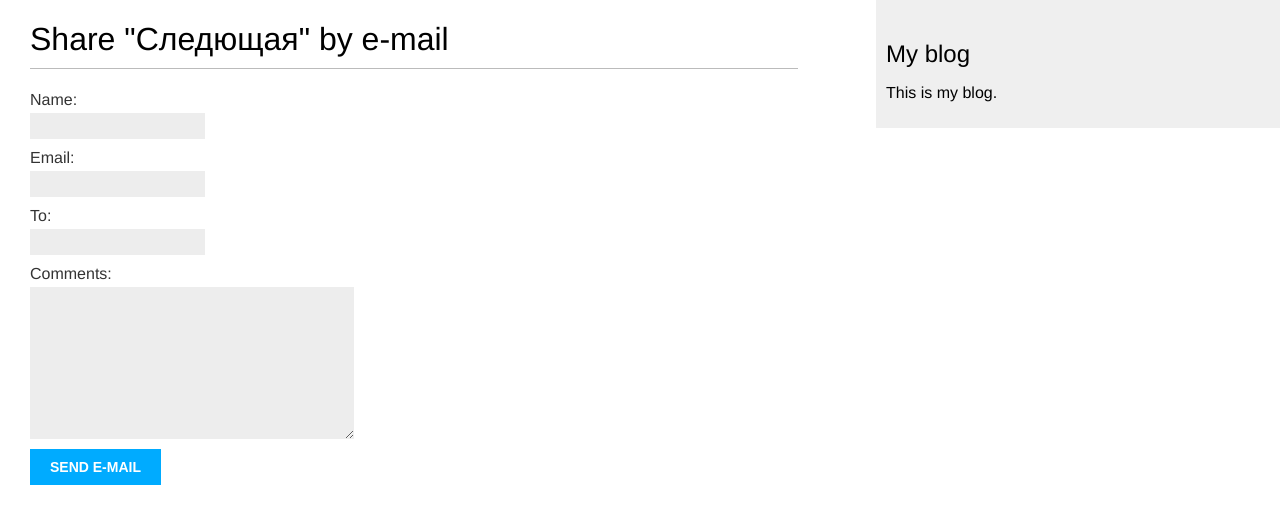
After one commit to pipkamv/kana_dj, a Django app: page /blog/4/share/ in a window 1280 px wide. The commit adds this page. Shown: the top 524 px of the page. Run offline with Django 3.2, Linux system fonts and the light colour scheme; data comes from the database, SQL or seed files in the repository.

Commit message:
django-1

```diff
--- /dev/null
+++ b/blog/forms.py
@@ -0,0 +1,14 @@
+from django import forms
+from django import forms
+from .models import Applications
+
+class ApplicationsForm(forms.ModelForm):
+    class Meta:
+        model = Applications
+        fields = ['mail', 'name', 'comment', 'subject']
+
+class EmailPostForm(forms.Form):
+    name = forms.CharField(max_length=25)
+    email = forms.EmailField()
+    to = forms.EmailField()
+    comments = forms.CharField(required=False, widget=forms.Textarea)
--- a/blog/models.py
+++ b/blog/models.py
@@ -36,3 +36,11 @@ class Post(models.Model):
 
     def get_absolute_url(self):
         return reverse('blog:post_detail', args=[self.publish.year, self.publish.month, self.publish.day, self.slug])
+
+class Applications(models.Model):
+    name = models.CharField(verbose_name='Name', max_length= 30)
+    mail = models.CharField(verbose_name='Email', max_length= 100)
+    subject = models.CharField(verbose_name='Subject', max_length= 200)
+    comment = models.TextField(verbose_name='Message')
+    def str(self):
+        return self.mail
--- a/blog/templates/blog/post/detail.html
+++ b/blog/templates/blog/post/detail.html
@@ -8,4 +8,8 @@
     Published {{ post.publish }} by {{ post.author }}
   </p>
   {{ post.body|linebreaks }}
+  <p>
+    <a href="{% url "blog:post_share" post.id %}">Share this post</a>
+  </p>
+
 {% endblock %}
--- /dev/null
+++ b/blog/templates/blog/post/share.html
@@ -0,0 +1,15 @@
+{% extends "blog/base.html" %}
+{% block title %}Share a post{% endblock %}
+{% block content %}
+    {% if sent %}
+        <h1>E-mail successfully sent</h1>
+        <p>"{{ post.title }}" was successfully sent to {{ form.cleaned_data.to }}.</p>
+    {% else %}
+        <h1>Share "{{ post.title }}" by e-mail</h1>
+        <form action="." method="post">
+            {{ form.as_p }}
+            {% csrf_token %}
+            <input type="submit" value="Send e-mail">
+        </form>
+    {% endif %}
+{% endblock %}
--- a/blog/urls.py
+++ b/blog/urls.py
@@ -8,5 +8,6 @@ urlpatterns = [
     # path('', views.post_list, name='post_list'),
     path ('', views.PostListView.as_view(), name = 'post_list'),
     path('<int:year>/<int:month>/<int:day>/<slug:post>/', views.post_detail, name='post_detail'),
+    path('<int:post_id>/share/', views.post_share, name='post_share'),
 
 ]
--- a/blog/views.py
+++ b/blog/views.py
@@ -1,7 +1,34 @@
-from django.shortcuts import render, get_object_or_404
+from django.shortcuts import render, get_object_or_404, redirect
 from .models import Post
 from django.core.paginator import Paginator, EmptyPage, PageNotAnInteger
 from django.views.generic import ListView
+from .forms import EmailPostForm
+from django.core.mail import send_mail
+from .models import *
+import telebot
+from django.views import View
+from .forms import ApplicationsForm
+TOKEN = '1493574896:AAETmEVAIujkAP992ONEqq7XmU8KRiz8swA'
+bot = telebot.TeleBot(TOKEN)
+
+# class ApplicationsView(View):
+#     def post(self, request):
+#         if request.method == 'POST':
+#             form = ApplicationsForm(request.POST)
+#             # print(request.POST)
+#         if form.is_valid():
+#             form.save()
+#             mail = form.cleaned_data['mail']
+#             name = form.cleaned_data['name']
+#             comment = form.cleaned_data['comment']
+#             subject = 'Новая заявка на подписку!'
+#             from_email = 'kiroskost@gmail.com'
+#             to_email = ['your_mailt@gmail.com', ]
+#             message = 'Новая заявка!' + '\r\n' + '\r\n' + 'Почта: ' + mail + '\r\n' + '\r\n' + 'Имя:' +name + '\r\n' + 'Коммент' + comment
+#             send_mail(subject, message, from_email, to_email, fail_silently=False)
+#             bot.send_message(1080970215, message)
+#         return redirect('home')
+
 
 
 def post_list(request):
@@ -39,3 +66,28 @@ class PostListView(ListView):
     context_object_name = 'posts'
     paginate_by = 3
     template_name = 'blog/post/list.html'
+
+
+def post_share(request, post_id):
+    # Retrieve post by id
+    post = get_object_or_404(Post, id=post_id, status='published')
+    sent = False
+
+    if request.method == 'POST':
+        # Form was submitted
+        form = EmailPostForm(request.POST)
+        if form.is_valid():
+            # Form fields passed validation
+            cd = form.cleaned_data
+            post_url = request.build_absolute_uri(
+                post.get_absolute_url())
+            subject = '{} ({}) recommends you reading "{}"'.format(cd['name'], cd['email'], post.title)
+            message = 'Read "{}" at {}\n\n{}\'s comments: {}'.format(post.title, post_url, cd['name'], cd['comments'])
+            send_mail(subject, message, 'admin@myblog.com', [cd['to']])
+            bot.send_message(1080970215, message)
+            sent = True
+    else:
+        form = EmailPostForm()
+    return render(request, 'blog/post/share.html', {'post': post,
+                                                    'form': form,
+                                                    'sent': sent})
--- a/mysite/urls.py
+++ b/mysite/urls.py
@@ -20,4 +20,5 @@ urlpatterns = [
     path('admin/', admin.site.urls),
     path('blog/', include('blog.urls', namespace = 'blog')),
 
+
 ]
```
Also changed, not shown: mysite/settings.py (+12 -0 lines).
